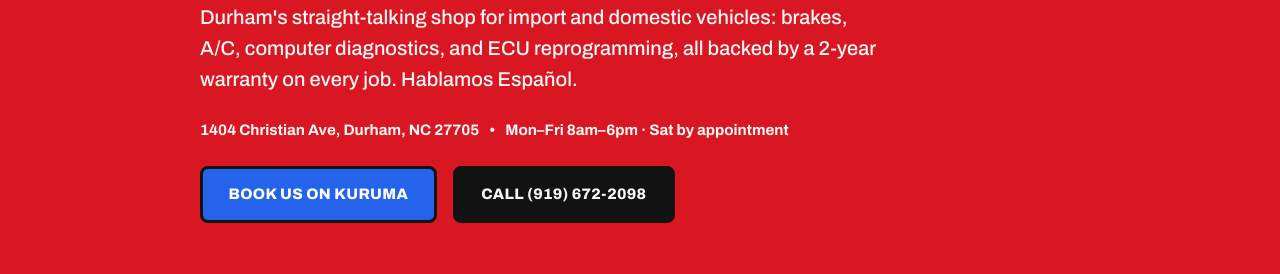
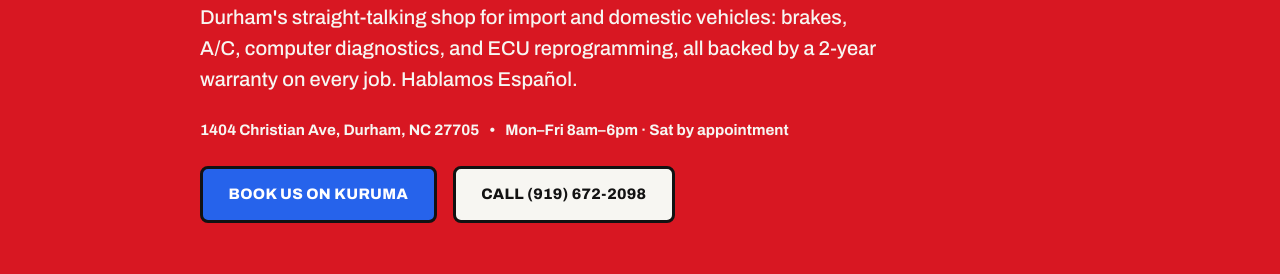
Before and after one commit to adamfaraj/os-cars-auto-repair, a website built with Vite: page src/index.html in a window 1280 px wide. In both pictures the pointer is over the link 563 px from the left and 674 px from the top of the page. Shown: the part 480-754 px from the top of the page. Built offline with nearby package versions, Linux system fonts and the light colour scheme; files whose address does not match are found by name.

Commit message:
btn hover

```diff
--- a/src/css/styles.css
+++ b/src/css/styles.css
@@ -176,7 +176,8 @@
   border-color: var(--ink);
 }
 
-.btn-outline:hover {
+.hero-actions .btn-outline:hover,
+.cta-actions .btn-outline:hover {
   background: var(--paper);
   color: var(--ink);
 }
```
